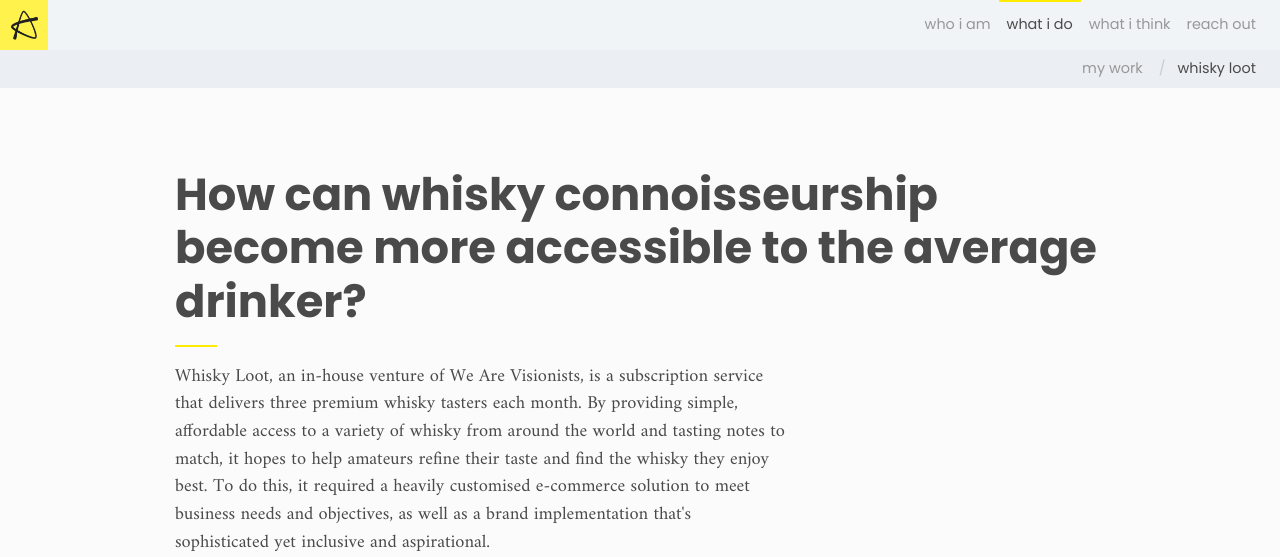
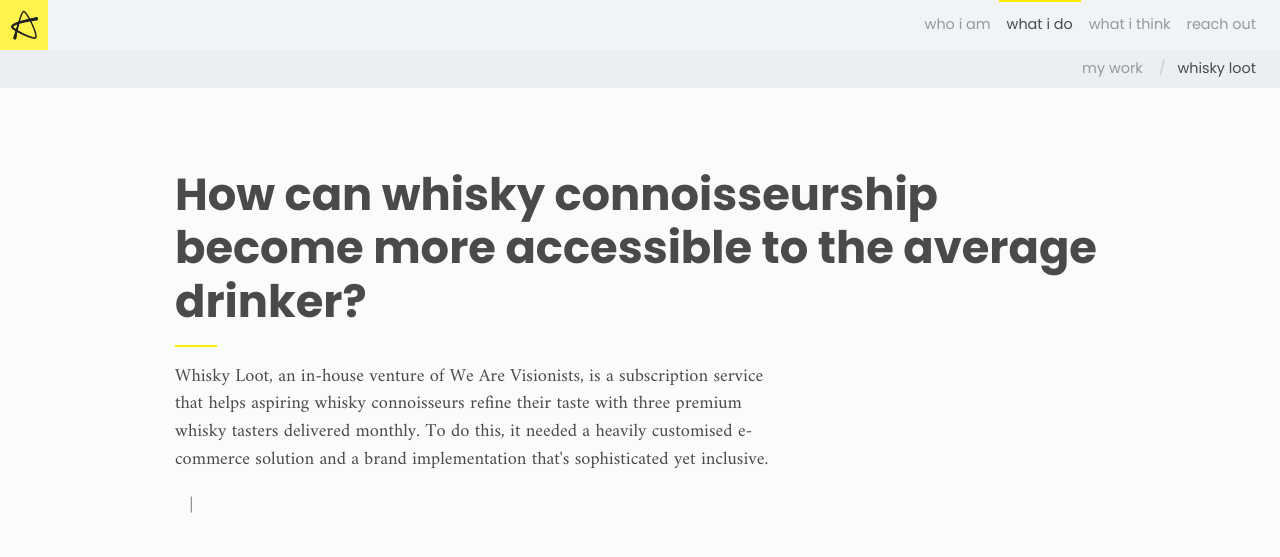
Before and after one commit to amandagracewall/portfolio, a Jekyll site: the page built from _works/whisky-loot.markdown, in a window 1280 px wide and 900 px high, cut to the strip 0-557 px from the top of the window. Built offline with Jekyll 4.4.1, drawn with Linux system fonts in a browser that asks for light colours; nearby versions of some CDN libraries.

Commit message:
Updated Whisky Loot

```diff
--- a/_works/whisky-loot.markdown
+++ b/_works/whisky-loot.markdown
@@ -4,19 +4,13 @@
 thumbnail image: "/assets/images/work_thumbnails/loot.jpg"
 snippet: An e-commerce solution for a whisky subscription service
 description: Whisky Loot, an in-house venture of We Are Visionists, is a subscription
-  service that delivers three premium whisky tasters each month. By providing simple,
-  affordable access to a variety of whisky from around the world and tasting notes
-  to match, it hopes to help amateurs refine their taste and find the whisky they
-  enjoy best. To do this, it required a heavily customised e-commerce solution to
-  meet business needs and objectives, as well as a brand implementation that's sophisticated
-  yet inclusive and aspirational.
+  service that helps aspiring whisky connoisseurs refine their taste with three premium
+  whisky tasters delivered monthly. To do this, it needed a heavily customised e-commerce
+  solution and a brand implementation that's sophisticated yet inclusive.
 question: How can whisky connoisseurship become more accessible to the average drinker?
 summary: Whisky Loot, an in-house venture of We Are Visionists, is a subscription
-  service that delivers three premium whisky tasters each month. By providing simple,
-  affordable access to a variety of whisky from around the world and tasting notes
-  to match, it hopes to help amateurs refine their taste and find the whisky they
-  enjoy best. To do this, it required a heavily customised e-commerce solution to
-  meet business needs and objectives, as well as a brand implementation that's sophisticated
-  yet inclusive and aspirational.
+  service that helps aspiring whisky connoisseurs refine their taste with three premium
+  whisky tasters delivered monthly. To do this, it needed a heavily customised e-commerce
+  solution and a brand implementation that's sophisticated yet inclusive.
 company: Liquor Loot | We Are Visionists
 ---
```
